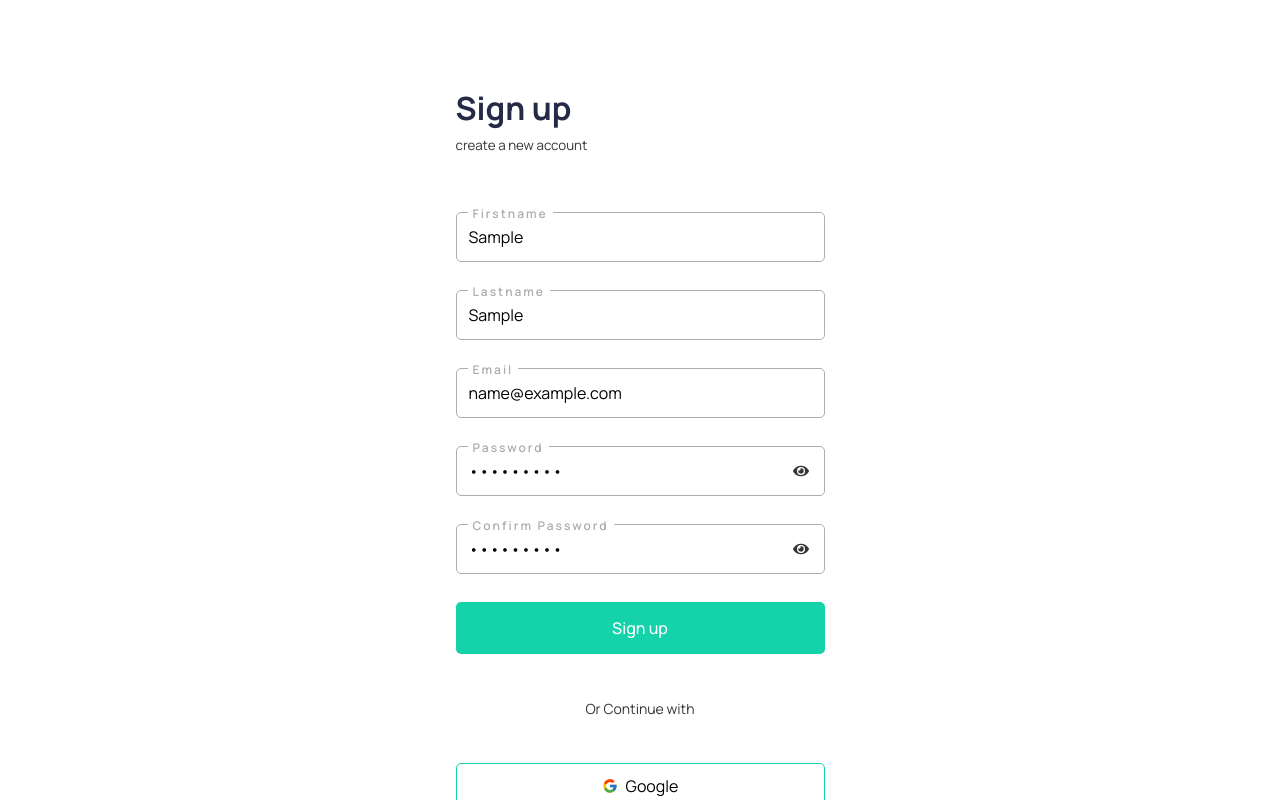
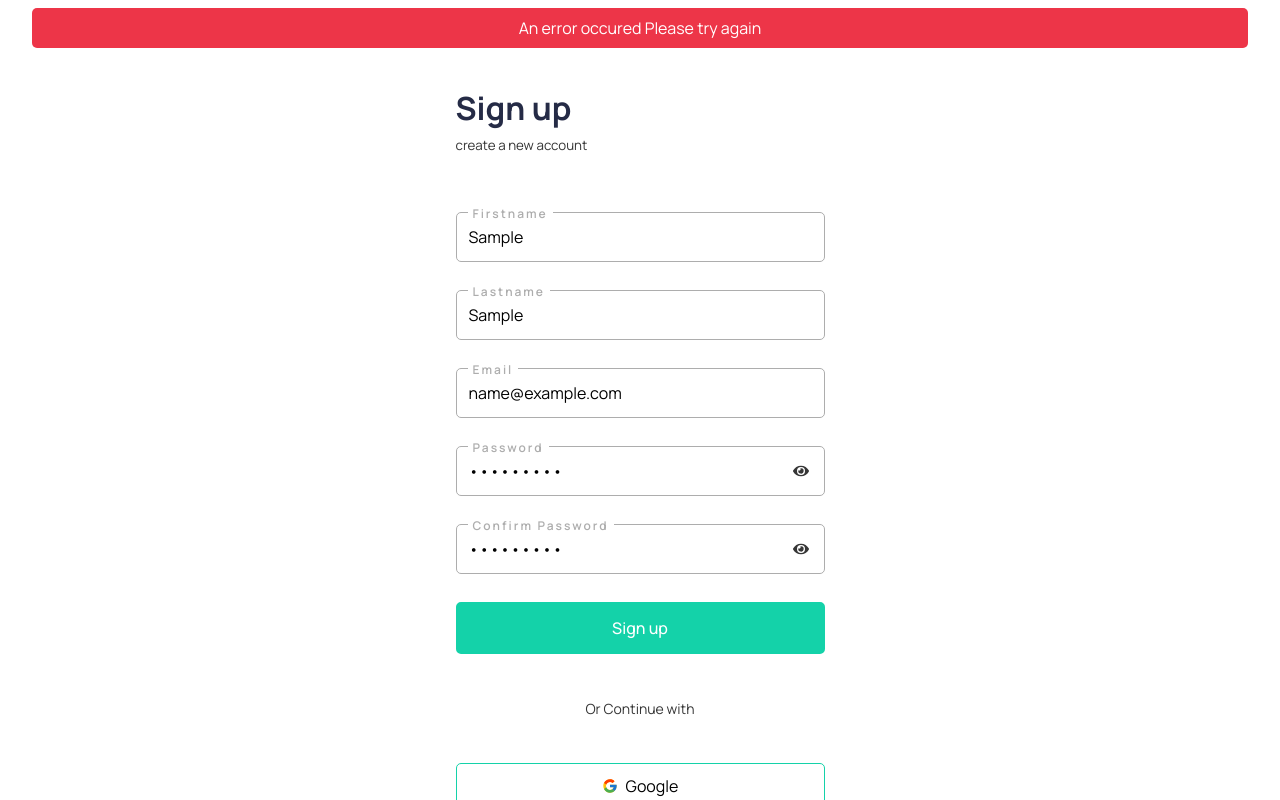
Before and after one commit to taqh/farmville, a React (Vite) app in the folder client/: page /register in a window 1280 px wide. Both pictures are taken after typing "Sample", "Sample", "name@example.com", "Sample123", "Sample123" into the empty fields and a click on the button "Sign up". Shown: the top 800 px of the page. Built offline with nearby package versions, Linux system fonts and the light colour scheme; no server answers.

Commit message:
added signup notification

```diff
--- /dev/null
+++ b/client/src/components/modals/Alert.jsx
@@ -0,0 +1,13 @@
+import { createPortal } from 'react-dom';
+import { useContext } from 'react';
+import ModalContext from '../../context/ModalContext';
+
+const Alert = ({ children }) => {
+   const { modalRef } = useContext(ModalContext);
+   return createPortal(
+      <div ref={modalRef}>{children}</div>,
+      document.getElementById('portal')
+   );
+};
+
+export default Alert;
--- a/client/src/components/modals/Error.jsx
+++ b/client/src/components/modals/Error.jsx
@@ -1,22 +1,21 @@
-import Modal from "./Modal"
-import { useContext } from "react";
-import { Link } from "react-router-dom"
-import ModalContext from '../../context/ModalContext';
+import { useContext } from 'react';
+import UserContext from '../../context/UserContext';
+import Alert from './Alert';
 
 function Error() {
-   const { closeModal } = useContext(ModalContext);
+   const { signupError } = useContext(UserContext);
 
-  return (
-   <Modal>
-      <div className='success'>
-         <h1 className='success__heading'>An error occured</h1>
-         <p className='success__text'>Check your connection, then try again</p>
-         <Link to='/login' onClick={closeModal} className='success__redirect'>
-            Go To Login
-         </Link>
-      </div>
-   </Modal>
-  )
+   return (
+      <Alert>
+         <div
+            className={`snackbar snackbar--error ${
+               signupError ? 'snackbar--active' : 'snackbar--inactive'
+            }`}
+         >
+            <p className='snackbar__text'>An error occured Please try again</p>
+         </div>
+      </Alert>
+   );
 }
 
-export default Error
+export default Error;
--- a/client/src/components/modals/Success.jsx
+++ b/client/src/components/modals/Success.jsx
@@ -1,14 +1,20 @@
-import { Link } from 'react-router-dom';
-import Modal from './Modal';
+import { useContext } from 'react';
+import UserContext from '../../context/UserContext';
+import Alert from './Alert';
 
-function Success({ onClick }) {
+function Success() {
+   const { signupSuccess } = useContext(UserContext);
+
    return (
-      <Modal>
-         <div className='success'>
-            <h1 className='success__heading'>SignUp Successful</h1>
-            <p className='success__text'>You will be redirected soon</p>
+      <Alert>
+         <div
+            className={`snackbar ${
+               signupSuccess ? 'snackbar--active' : 'snackbar--inactive'
+            }`}
+         >
+            <p className='snackbar__text'>Signup successful</p>
          </div>
-      </Modal>
+      </Alert>
    );
 }
 
--- a/client/src/context/ModalProvider.jsx
+++ b/client/src/context/ModalProvider.jsx
@@ -1,25 +1,31 @@
 import { useRef } from 'react';
 import ModalContext from './ModalContext';
+import { useContext } from 'react';
+import UserContext from './UserContext';
 
 function ModalProvider({ children }) {
+   const { signupSuccess, signupError } = useContext(UserContext);
    const modalRef = useRef();
 
    const showModal = () => {
       modalRef.current.showModal();
    };
+   const showStatus = () => {
+      modalRef.current?.show();
+   };
    const hideModal = () => {
       modalRef.current.close();
    };
 
-   const modal_values = {
+   const values = {
+      modalRef: modalRef,
       openModal: showModal,
       closeModal: hideModal,
-      modalRef: modalRef,
+      showStatus: showStatus,
    };
+
    return (
-      <ModalContext.Provider value={modal_values}>
-         {children}
-      </ModalContext.Provider>
+      <ModalContext.Provider value={values}>{children}</ModalContext.Provider>
    );
 }
 
--- a/client/src/context/UserContext.jsx
+++ b/client/src/context/UserContext.jsx
@@ -4,6 +4,8 @@ const UserContext = createContext({
    userData: {},
    loginStatus: false,
    userCategory: null,
+   signupSuccess: false,
+   signupError: false,
    exitAccount: () => {},
    accessAccount: () => {},
    createAccount: () => {},
--- a/client/src/context/UserProvider.jsx
+++ b/client/src/context/UserProvider.jsx
@@ -1,4 +1,4 @@
-import { useReducer } from 'react';
+import { useEffect, useReducer, useState } from 'react';
 import userReducer from './UserReducer';
 import UserContext from './UserContext';
 import { user_actions } from './UserReducer';
@@ -8,10 +8,13 @@ function UserProvider({ children }) {
       user: {},
       loginStatus: false,
    };
+   const [signupSuccess, setSignupSuccess] = useState(false);
+   const [signupError, setSignupError] = useState(false);
    const [userState, dispatch] = useReducer(userReducer, initialUserState);
 
    const signup = (data) => {
       dispatch({ type: user_actions.SIGNUP, payload: data });
+      data === 'error' ? setSignupError(true) : setSignupSuccess(true);
       console.log(data);
    };
 
@@ -25,13 +28,30 @@ function UserProvider({ children }) {
       console.log(data);
    };
 
+   useEffect(() => {
+      if (signupSuccess) {
+         const timer = setTimeout(() => {
+            setSignupSuccess(false);
+         } , 3000);
+         return () => clearTimeout(timer);
+      } else if (signupError) {
+         const timer = setTimeout(() => {
+            setSignupError(false);
+         } , 3000);
+         return () => clearTimeout(timer);
+      }
+   }, [signupSuccess, signupError]);
+
    console.log(userState.loginStatus)
+
    const userValue = {
       loginStatus: userState.loginStatus,
       userData: userState,
       exitAccount: Logout,
       accessAccount: login,
       createAccount: signup,
+      signupSuccess,
+      signupError,
    };
 
    return (
--- a/client/src/pages/auth/SignUp.jsx
+++ b/client/src/pages/auth/SignUp.jsx
@@ -1,6 +1,5 @@
 import { useContext, useState, useEffect } from 'react';
 import { Spinner } from '../../components/loaders/Loader';
-import Success from '../../components/modals/Success';
 import UserContext from '../../context/UserContext';
 import Input from '../../components/ui/Input';
 import { FcGoogle } from 'react-icons/fc';
@@ -8,7 +7,7 @@ import { BsApple } from 'react-icons/bs';
 import { Link, useNavigate } from 'react-router-dom';
 
 function SignUp() {
-   const { createAccount, loginStatus } = useContext(UserContext);
+   const { createAccount } = useContext(UserContext);
    const [loading, setLoading] = useState(false);
    const [success, setSuccess] = useState(false);
    const navigate = useNavigate();
@@ -53,6 +52,7 @@ function SignUp() {
          }
       } catch (error) {
          console.error('Error:', error);
+         createAccount('error')
       }
    };
 
@@ -173,7 +173,6 @@ function SignUp() {
       e.preventDefault();
       if (formIsValid) {
          setLoading(true);
-
          try {
             await signup();
             setLoading(false); // Set loading to false after signup attempt
--- a/client/src/routes/Root.jsx
+++ b/client/src/routes/Root.jsx
@@ -1,14 +1,34 @@
+import { useContext, useEffect } from 'react';
 import { Outlet, useLocation } from 'react-router-dom';
+import UserContext from '../context/UserContext';
+import Footer from '../components/landmark/Footer';
+import Error from '../components/modals/Error';
+import Success from '../components/modals/Success';
 import Navigation from '../components/landmark/Navigation';
-import Footer from '../components/landmark/Footer';
+import ModalContext from '../context/ModalContext';
 
 function RootLayout() {
    const { pathname } = useLocation();
    const path = pathname.substring(1);
    const isLoggingIn = path === 'login' || path === 'register';
+   const { signupSuccess, signupError } = useContext(UserContext);
+   const { showStatus, closeModal } = useContext(ModalContext);
+
+   // if (signupSuccess || signupError) {
+   //    showStatus();
+   // }
+
+   // useEffect(() => {
+   //    const timer = setTimeout(() => {
+   //       closeModal();
+   //    }, 3000);
+   //    return () => clearTimeout(timer);
+   // }, [signupSuccess, closeModal])
 
    return (
       <>
+         {signupSuccess && <Success />}
+         {signupError && <Error />}
          {!isLoggingIn && <Navigation />}
          <main>
             <Outlet />
--- a/client/src/stylesheets/base/_helpers.scss
+++ b/client/src/stylesheets/base/_helpers.scss
@@ -51,14 +51,24 @@
    -webkit-text-fill-color: transparent;
 }
 
-@keyframes slide-in {
+@keyframes slide-down {
    0% {
-       transform: translateY(-2rem);
+       transform: translateY(-120%);
    }
    100% {
        transform: translateY(0);
    }
 }
+
+@keyframes slide-up {
+   0% {
+       transform: translateY(-120%);
+   }
+   100% {
+       transform: translateY(0);
+   }
+}
+
 @keyframes fade-in {
    0% {
        opacity: 0;
--- a/client/src/stylesheets/components/_modal.scss
+++ b/client/src/stylesheets/components/_modal.scss
@@ -1,45 +1,54 @@
 dialog {
    inset: 0;
    border: 0;
+   padding: 0;
    z-index: 100;
-   padding: 0;
    margin: auto;
    position: fixed;
    align-items: center;
    border-radius: 0.35rem;
    flex-direction: column;
    justify-content: center;
-   animation: slide-in 400ms forwards;
+   animation: slide-down 400ms forwards;
 }
 dialog::backdrop {
-   background: hsl(0 0% 0% / 0.7);
-   opacity: 0;
+      opacity: 0;
+      background: hsl(0 0% 0% / 0.7);
 }
 dialog[open]::backdrop {
    animation: fade-in 350ms forwards;
 }
 dialog[open] {
-   animation: slide-in 350ms forwards;
-   display: flex;
+      display: flex;
+      animation: slide-down 400ms forwards;
 }
 
-// -------- success modal -------- //
-.success {
+// -------- snackbar  -------- //
+.snackbar {
+   position: fixed;
+   z-index: 20;
+   top: 1%;
+   right: 2.5%;
+   width: 95%;
+   padding: 0.5rem;
+   background: hsl(var(--clr-accent));
+   color: hsl(var(--clr-white));
    display: flex;
-   flex-direction: column;
-   gap: 0.75rem;
-   padding: var(--spacing);
-   // background-color: hsl(var(--clr-accent));
-   &__heading {
-      color: hsl(var(--clr-blue));
+   justify-content: center;
+   align-items: center;
+   gap: 0.5rem;
+   border-radius: 0.3125rem;
+   transform: translateY(-2rem);
+   transition: 300ms ease-out;
+   &--error {
+      background: hsl(var(--clr-red));
    }
-   &__text {
-      // margin-bottom: 1rem;
+   &--active {
+      transform: translateY(0);
+      transition: 300ms ease;
+      transition-delay: 500ms;
    }
-   &__redirect {
-      border-radius: 0.35rem;
-      background-color: hsl(var(--clr-accent));
-      padding: 0.75rem;
-      width: fit-content;
+   &--inactive {
+      transform: translateY(-120%);
    }
 }
```
Also changed, not shown: client/src/components/modals/Basket.jsx (added, +22 -0 lines).
